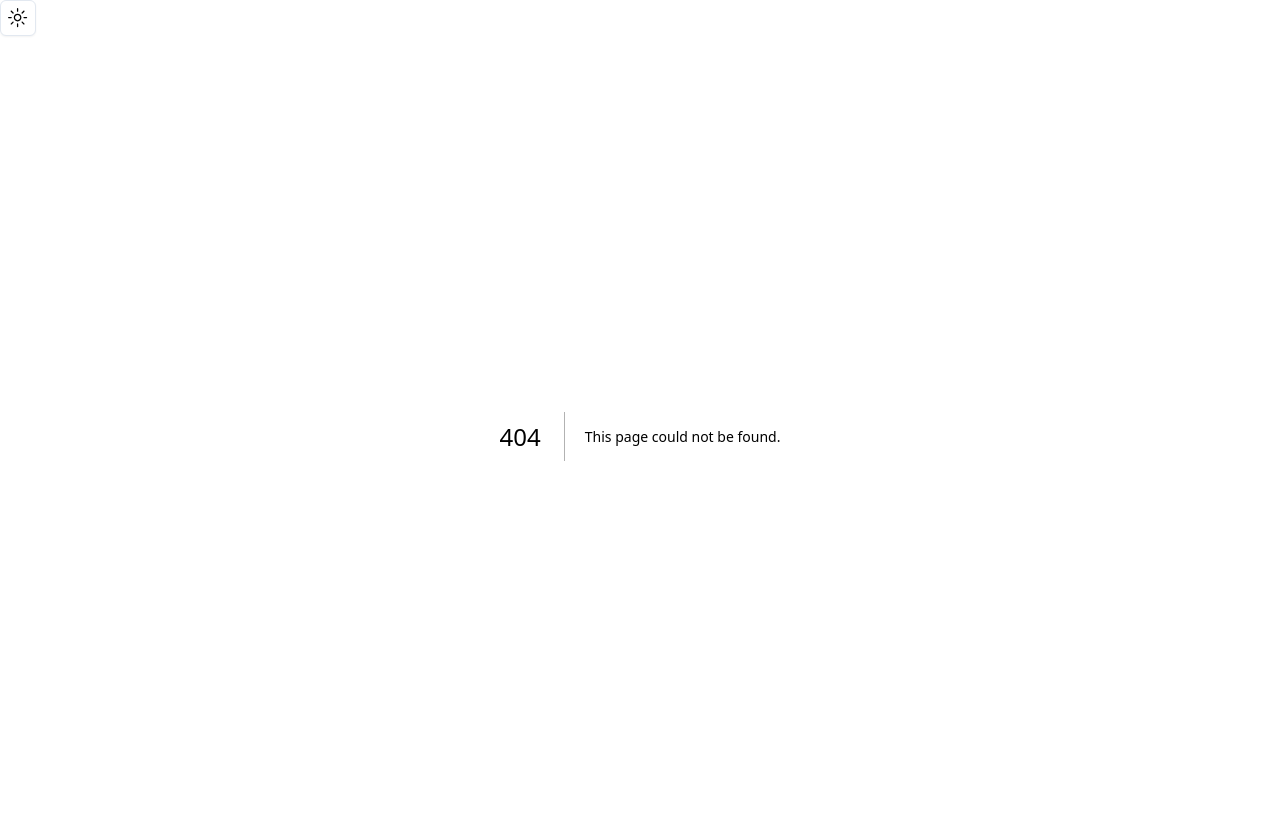
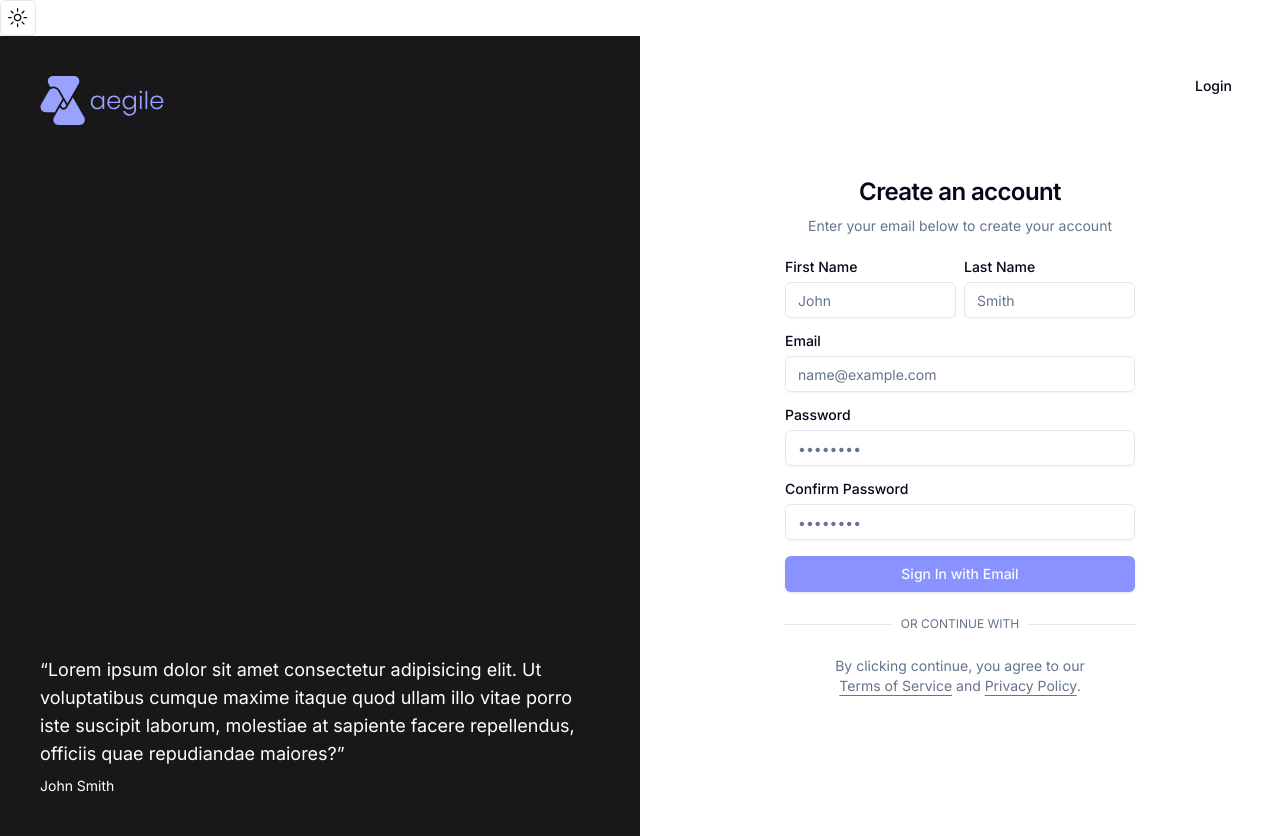
Before and after one commit to aegile/aegile, a Next.js app: page /register in a window 1280 px wide. Before the commit this address had no page. Built offline with nearby package versions, Linux system fonts and the light colour scheme.

Commit message:
feat: add mockup user registration page

```diff
--- /dev/null
+++ b/app/(routes)/register/components/user-registration-form.tsx
@@ -0,0 +1,121 @@
+'use client';
+
+import * as React from 'react';
+
+import { cn } from '@/lib/utils';
+// import { Icons } from '@/components/icons';
+import { Button } from '@/components/ui/button';
+import { Input } from '@/components/ui/input';
+import { Label } from '@/components/ui/label';
+
+interface UserAuthFormProps extends React.HTMLAttributes<HTMLDivElement> {}
+
+export function UserAuthForm({ className, ...props }: UserAuthFormProps) {
+  const [isLoading, setIsLoading] = React.useState<boolean>(false);
+
+  async function onSubmit(event: React.SyntheticEvent) {
+    event.preventDefault();
+    setIsLoading(true);
+
+    setTimeout(() => {
+      setIsLoading(false);
+    }, 3000);
+  }
+
+  return (
+    <div className={cn('grid gap-6', className)} {...props}>
+      <form onSubmit={onSubmit}>
+        <div className="grid gap-4">
+          <div className="grid gap-2 grid-cols-2">
+            <Label className="" htmlFor="first-name">
+              First Name
+            </Label>
+            <Label className="" htmlFor="last-name">
+              Last Name
+            </Label>
+            <Input
+              id="first-name"
+              placeholder="John"
+              type="text"
+              autoCapitalize="none"
+              autoCorrect="off"
+              disabled={isLoading}
+            />
+            <Input
+              id="last-name"
+              placeholder="Smith"
+              type="text"
+              autoCapitalize="none"
+              autoCorrect="off"
+              disabled={isLoading}
+            />
+          </div>
+          <div className="grid gap-2">
+            <Label className="" htmlFor="email">
+              Email
+            </Label>
+            <Input
+              id="email"
+              placeholder="name@example.com"
+              type="email"
+              autoCapitalize="none"
+              autoComplete="email"
+              autoCorrect="off"
+              disabled={isLoading}
+            />
+          </div>
+          <div className="grid gap-2">
+            <Label className="" htmlFor="password">
+              Password
+            </Label>
+            <Input
+              id="password"
+              placeholder="••••••••"
+              type="password"
+              autoCapitalize="none"
+              autoCorrect="off"
+              disabled={isLoading}
+            />
+          </div>
+          <div className="grid gap-2">
+            <Label className="" htmlFor="password-confirmation">
+              Confirm Password
+            </Label>
+            <Input
+              id="password-confirmation"
+              placeholder="••••••••"
+              type="password"
+              autoCapitalize="none"
+              autoCorrect="off"
+              disabled={isLoading}
+            />
+          </div>
+          <Button disabled={isLoading}>
+            {/* {isLoading && (
+              <Icons.spinner className="mr-2 h-4 w-4 animate-spin" />
+            )} */}
+            Sign In with Email
+          </Button>
+        </div>
+      </form>
+      <div className="relative">
+        <div className="absolute inset-0 flex items-center">
+          <span className="w-full border-t" />
+        </div>
+        <div className="relative flex justify-center text-xs uppercase">
+          <span className="bg-background px-2 text-muted-foreground">
+            Or continue with
+          </span>
+        </div>
+      </div>
+      {/* <Button variant="outline" type="button" disabled={isLoading}>
+        {isLoading ? (
+          <Icons.spinner className="mr-2 h-4 w-4 animate-spin" />
+        ) : (
+          <Icons.gitHub className="mr-2 h-4 w-4" />
+        )}{' '}
+        Github
+      </Button> */}
+    </div>
+  );
+}
--- /dev/null
+++ b/app/(routes)/register/page.tsx
@@ -0,0 +1,99 @@
+import { Metadata } from 'next';
+import Image from 'next/image';
+import Link from 'next/link';
+
+import { cn } from '@/lib/utils';
+import { buttonVariants } from '@/components/ui/button';
+import { UserAuthForm } from './components/user-registration-form';
+
+export const metadata: Metadata = {
+  title: 'Authentication',
+  description: 'Authentication forms built using the components.',
+};
+
+export default function AuthenticationPage() {
+  return (
+    <>
+      <div className="hidden">
+        <Image
+          src="/examples/authentication-light.png"
+          width={1280}
+          height={843}
+          alt="Authentication"
+          className="block dark:hidden"
+        />
+        <Image
+          src="/examples/authentication-dark.png"
+          width={1280}
+          height={843}
+          alt="Authentication"
+          className="hidden dark:block"
+        />
+      </div>
+      <div className="container relative h-dvh h-screen flex-col items-center justify-center grid lg:max-w-none lg:grid-cols-2 lg:px-0">
+        <Link
+          href="/examples/login"
+          className={cn(
+            buttonVariants({ variant: 'ghost' }),
+            'absolute right-4 top-4 md:right-8 md:top-8'
+          )}
+        >
+          Login
+        </Link>
+        <div className="relative hidden h-full flex-col bg-muted p-10 text-white lg:flex dark:border-r">
+          <div className="absolute inset-0 bg-zinc-900" />
+          <div className="relative z-20 flex items-center text-lg font-medium">
+            <Image
+              src="/aegile-horizontal-text.svg"
+              width={125}
+              height={40}
+              alt="aegile logo with text on the right of the logo"
+              className="filter brightness-110"
+            />
+          </div>
+          <div className="relative z-20 mt-auto">
+            <blockquote className="space-y-2">
+              <p className="text-lg">
+                &ldquo;Lorem ipsum dolor sit amet consectetur adipisicing elit.
+                Ut voluptatibus cumque maxime itaque quod ullam illo vitae porro
+                iste suscipit laborum, molestiae at sapiente facere repellendus,
+                officiis quae repudiandae maiores?&rdquo;
+              </p>
+              <footer className="text-sm">John Smith</footer>
+            </blockquote>
+          </div>
+        </div>
+        <div className="lg:p-8">
+          <div className="mx-auto flex w-full flex-col justify-center space-y-6 sm:w-[350px]">
+            <div className="flex flex-col space-y-2 text-center">
+              <h1 className="text-2xl font-semibold tracking-tight">
+                Create an account
+              </h1>
+              <p className="text-sm text-muted-foreground">
+                Enter your email below to create your account
+              </p>
+            </div>
+            <UserAuthForm />
+            <p className="px-8 text-center text-sm text-muted-foreground">
+              By clicking continue, you agree to our{' '}
+              <Link
+                href="/terms"
+                className="underline underline-offset-4 hover:text-primary"
+              >
+                Terms of Service
+              </Link>{' '}
+              and{' '}
+              <Link
+                href="/privacy"
+                className="underline underline-offset-4 hover:text-primary"
+              >
+                Privacy Policy
+              </Link>
+              .
+            </p>
+          </div>
+        </div>
+      </div>
+    </>
+  );
+}
```
Also changed, not shown: public/aegile-horizontal-text.svg (added).
